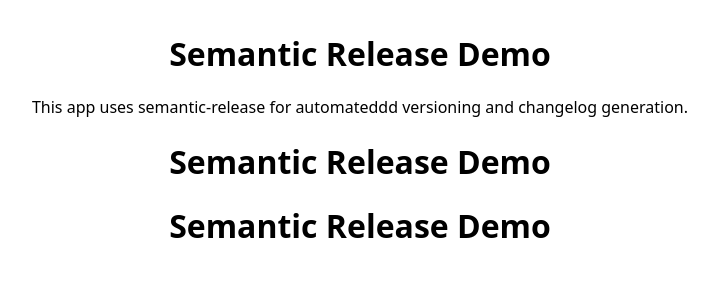
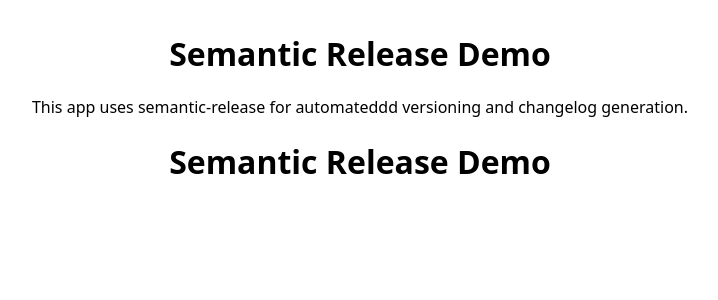
Before and after one commit to scarrascosanextlane/semantic-release, a React (Vite) app: page / in a window 1280 px wide. Shown: the top 300 px of the page, without its empty margins (280-998 px from the left). Built offline with nearby package versions, Linux system fonts and the light colour scheme.

Commit message:
[FIX] ACTO-123456: landing texts

```diff
--- a/src/App.jsx
+++ b/src/App.jsx
@@ -6,7 +6,6 @@ function App() {
       <h1>Semantic Release Demo</h1>
       <p>This app uses semantic-release for automateddd versioning and changelog generation.</p>
       <h1>Semantic Release Demo</h1>
-      <h1>Semantic Release Demo</h1>
     </div>
   )
 }
```
